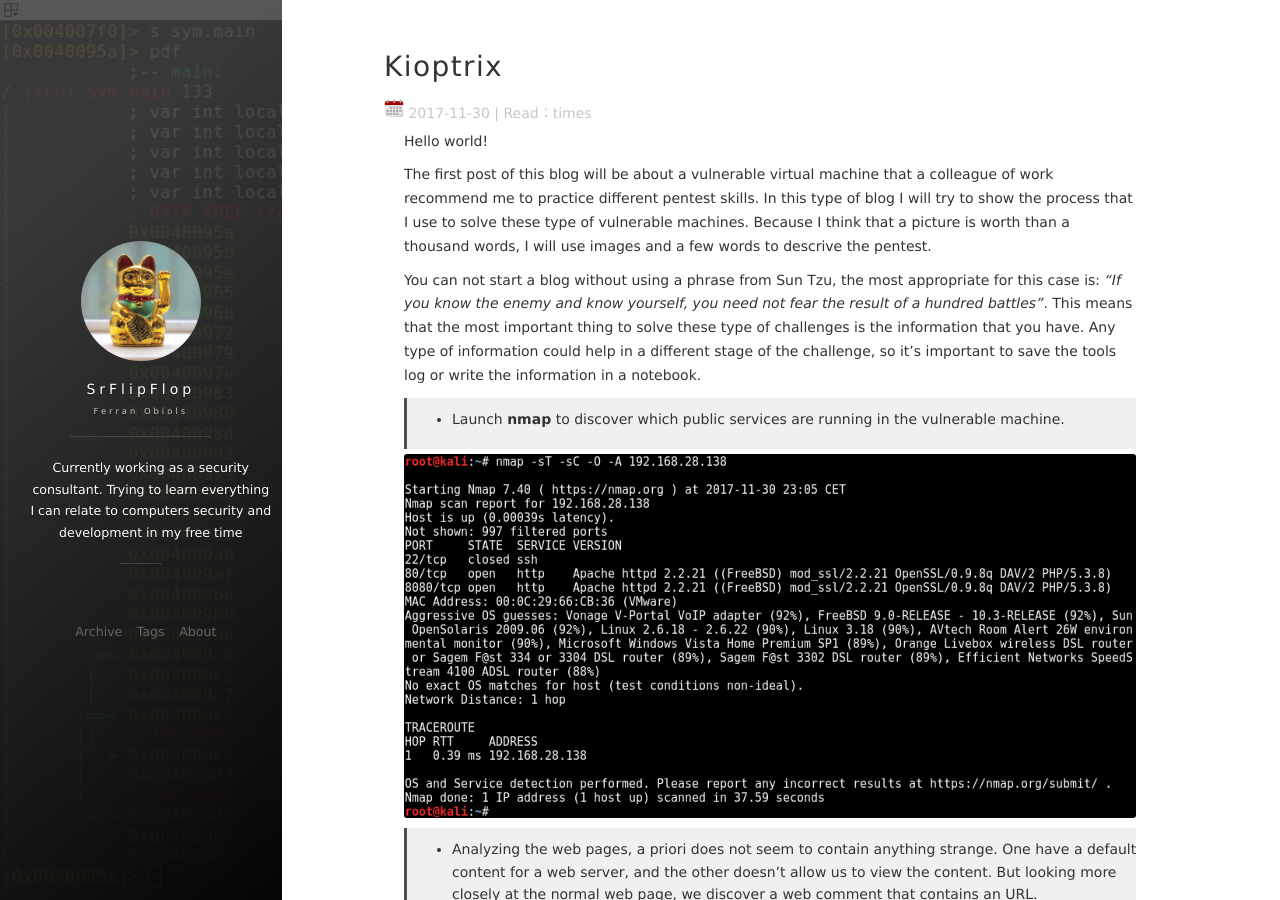
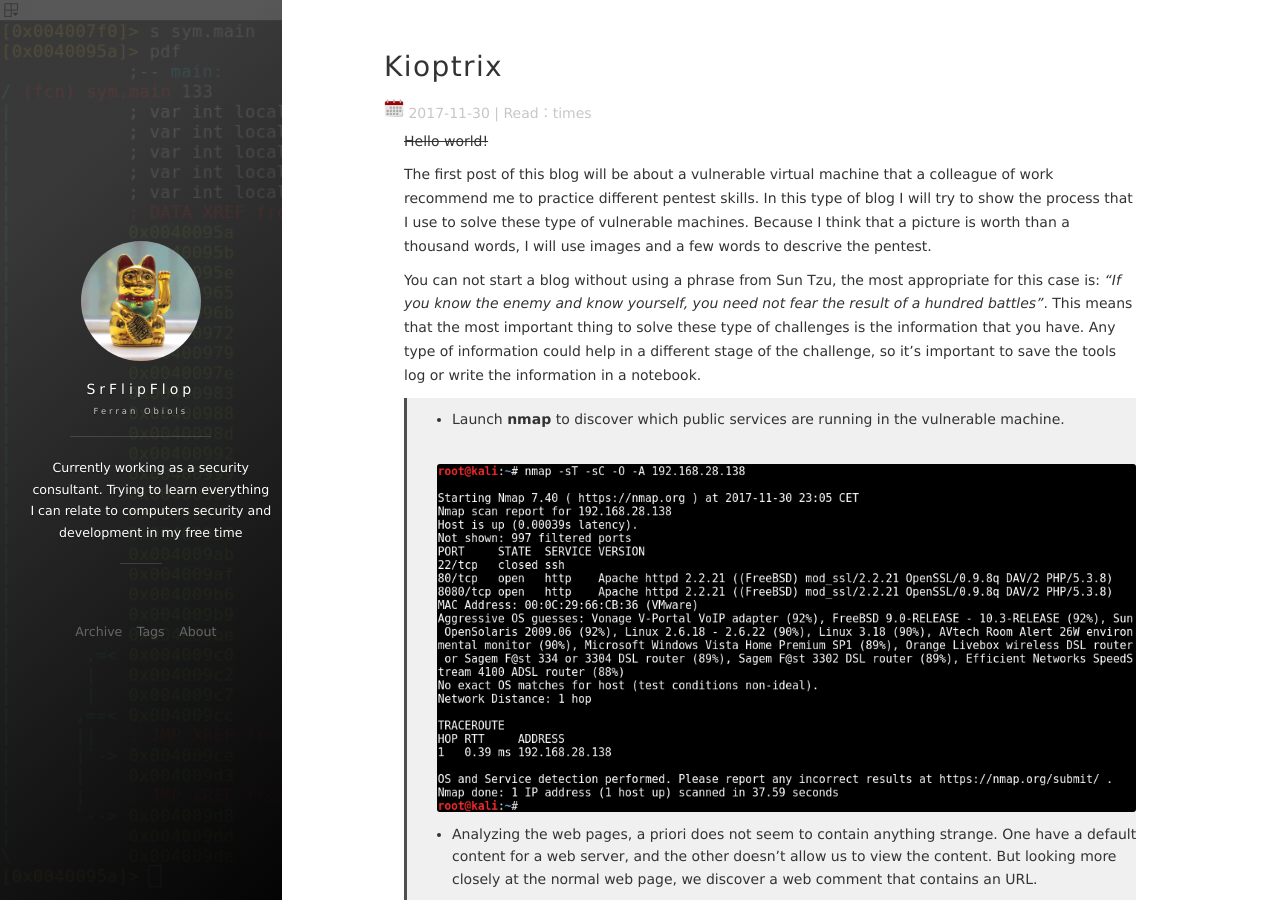
Before and after one commit to SrFlipFlop/srflipflop.github.io, a Jekyll site: the page built from _posts/2017-11-30-Kioptrix.md, in a window 1280 px wide and 900 px high. Built offline with Jekyll 4.4.1, drawn with Linux system fonts in a browser that asks for light colours; nearby versions of some CDN libraries; comment, search, counter and statistics services are not loaded.

Commit message:
try image with the post

```diff
--- a/_posts/2017-11-30-Kioptrix.md
+++ b/_posts/2017-11-30-Kioptrix.md
@@ -6,7 +6,7 @@ description: "Writeup of Kioptrix Virtual Machine"
 tag: CTF
 ---
 
-Hello world!
+~~Hello world!~~
 
 The first post of this blog will be about a vulnerable virtual machine that a colleague of work recommend me to practice different pentest skills. In this type of blog I will try to show the process that I use to solve these type of vulnerable machines. Because I think that a picture is worth than a thousand words, I will use images and a few words to descrive the pentest.
 
@@ -14,7 +14,7 @@ You can not start a blog without using a phrase from Sun Tzu, the most appropria
 
 >* Launch **nmap** to discover which public services are running in the vulnerable machine.
 
-![Nmap services](/images/posts/Kioptrix/img1.png)
+>![Nmap services](/images/posts/Kioptrix/img1.png)
 
 >* Analyzing the web pages, a priori does not seem to contain anything strange. One have a default content for a web server, and the other doesn't allow us to view the content. But looking more closely at the normal web page, we discover a web comment that contains an URL.
 
```
